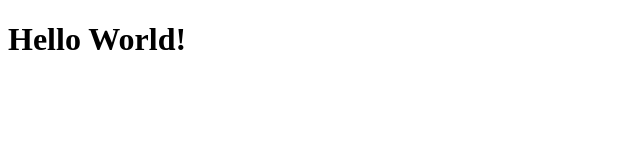
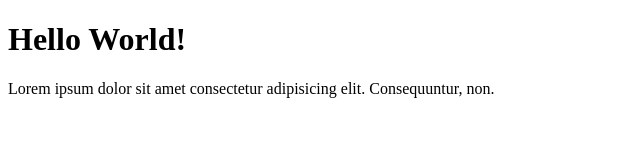
Before and after one commit to tabrizi1415/wpu-git-test, a plain HTML site: page index.html in a window 1280 px wide. Shown: the whole page, without its empty margins (0-640 px from the left). Drawn offline with Linux system fonts and the light colour scheme.

Commit message:
Menambahkan paragraf

```diff
--- a/index.html
+++ b/index.html
@@ -7,5 +7,6 @@
 </head>
 <body>
     <h1>Hello World!</h1>
+    <p>Lorem ipsum dolor sit amet consectetur adipisicing elit. Consequuntur, non.</p>
 </body>
 </html>
```
